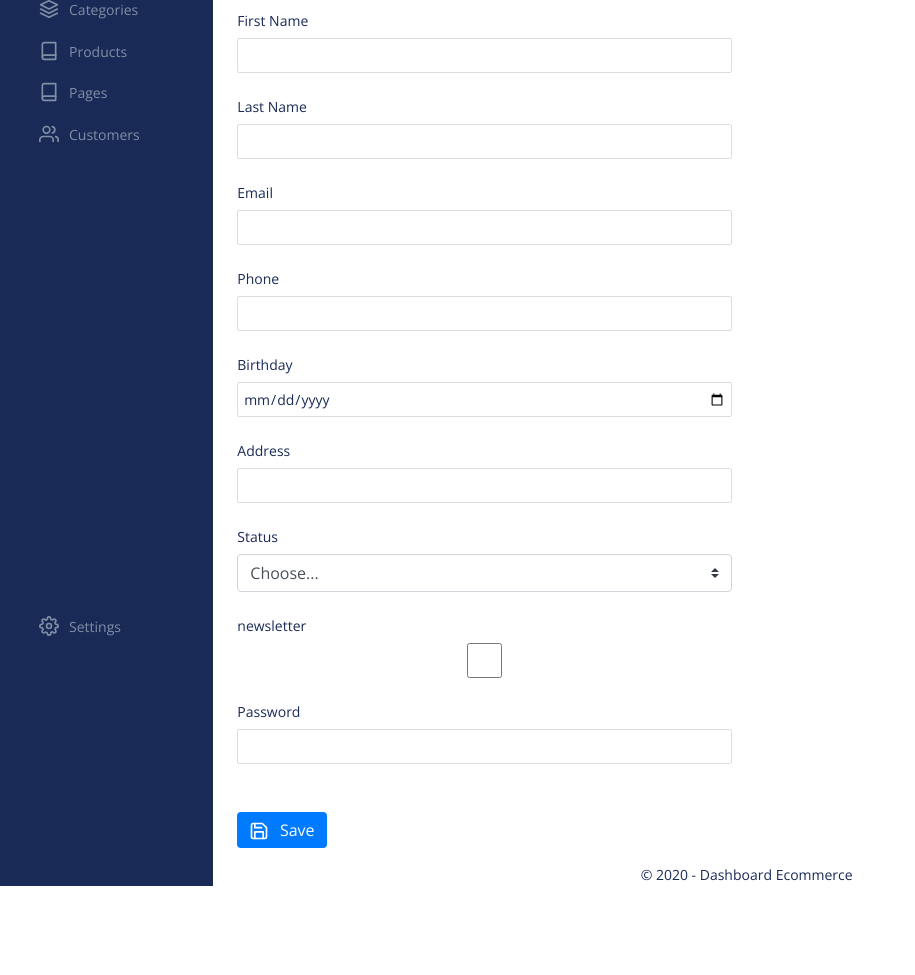
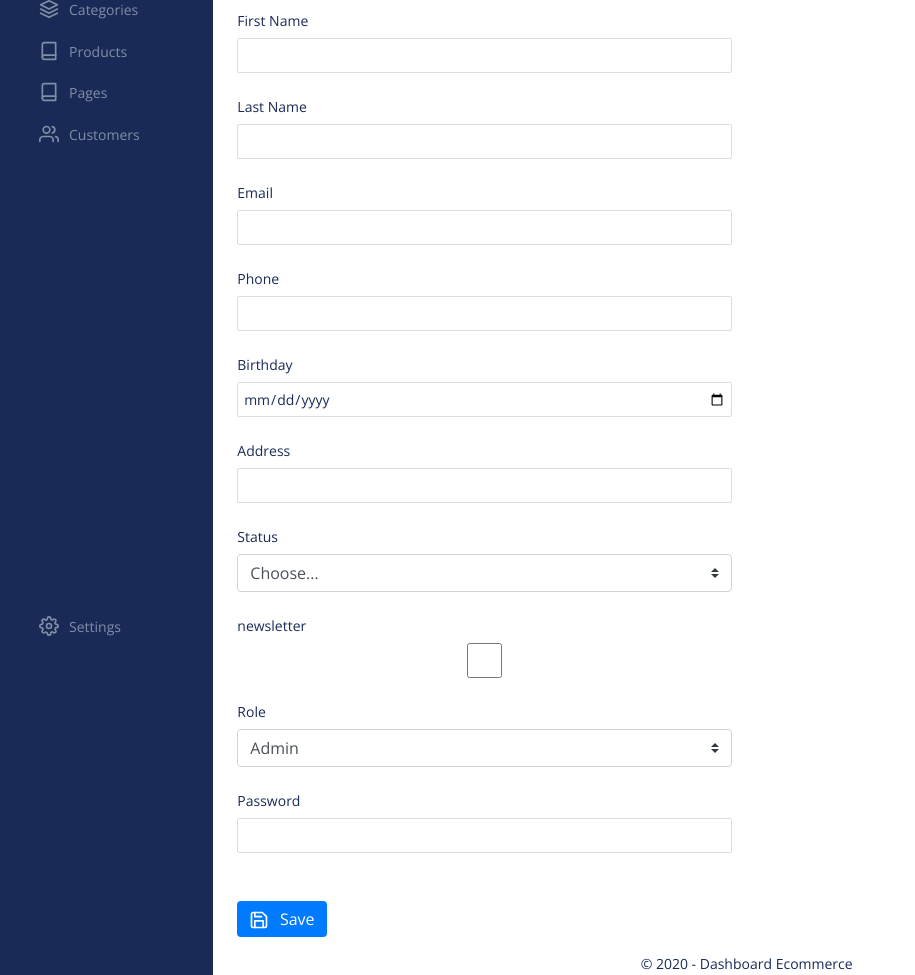
Before and after one commit to samuelgallo/ecommerce-dashboard, a Node server app: page /dashboard/customers/create in a window 1280 px wide. Shown: the part 135-1110 px from the top of the page, without its empty margins (0-915 px from the left). Before the commit the page ends 1021 px from the top, so only its background shows below. Run offline with Node 20, Linux system fonts and the light colour scheme; the visitor is signed in with stand-in values (Sample User, id 1); data comes from the database, SQL or seed files in the repository; some libraries are stand-ins or nearby versions.

Commit message:
customer role

```diff
--- a/models/CustomersModel.js
+++ b/models/CustomersModel.js
@@ -10,7 +10,8 @@ const Customers = new mongoose.Schema({
   newsletter: String,
   password: { type: String, required: true },
   address: Array,
-  status: Boolean
+  status: Boolean,
+  role: String
 }, {
   timestamps: true
 })
--- a/views/customers/create.ejs
+++ b/views/customers/create.ejs
@@ -74,6 +74,17 @@
             </div>
 
             <div class="form-group row">
+              <label for="roles" class="col-sm-12 col-form-label">Role</label>
+              <div class="col-sm-12">
+                <select class="custom-select" id="role" name="role">
+                    <option value="admin">Admin</option>
+                    <option value="analyst">Analyst</option>
+                    <option value="assistant">Assistant</option>
+                </select>
+              </div>
+            </div>
+
+            <div class="form-group row">
               <label for="password" class="col-sm-12 col-form-label">Password</label>
               <div class="col-sm-12">
                 <input type="password" class="form-control password" id="password" name="password" required>
```
Also changed, not shown: views/customers/edit.ejs (+13 -0 lines).
